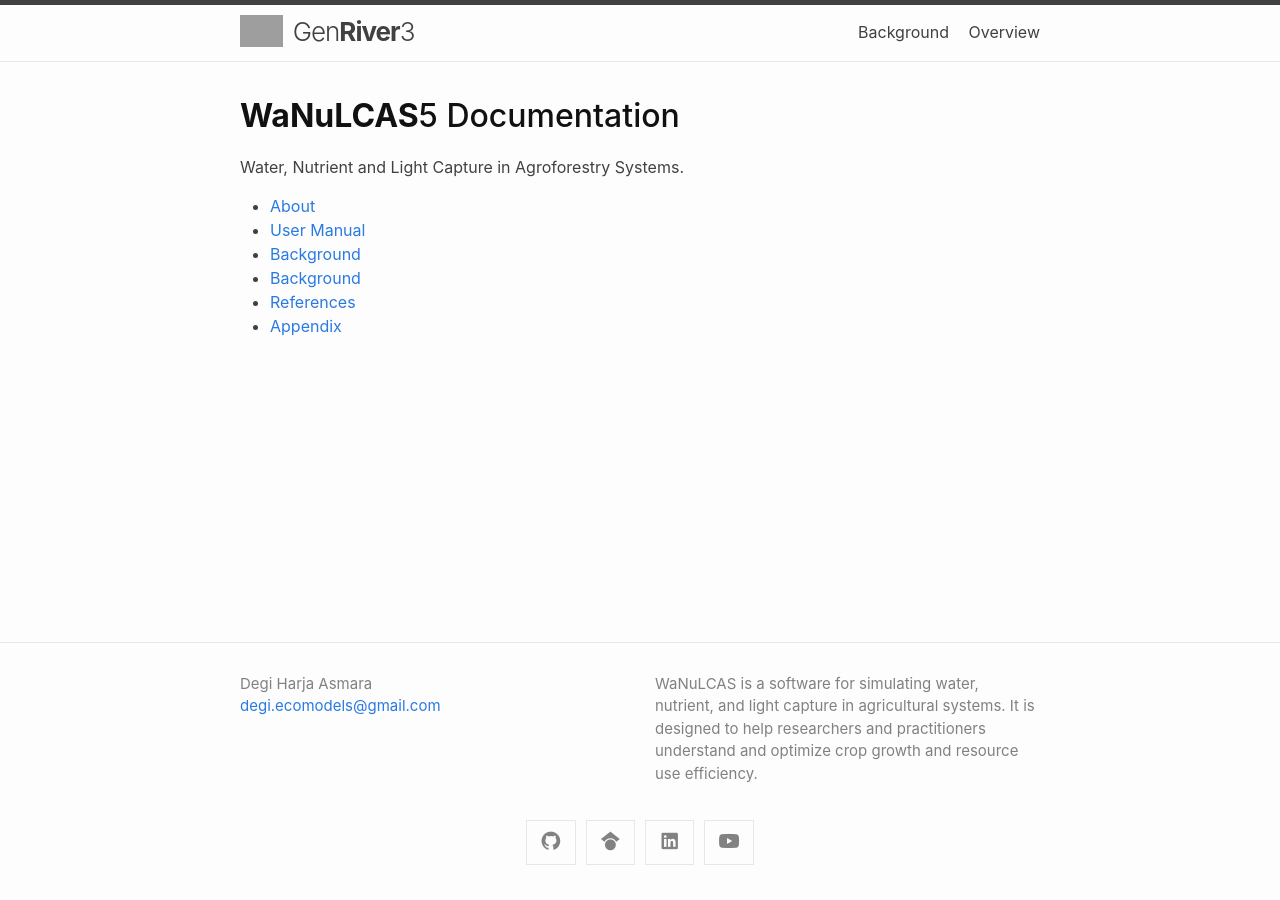
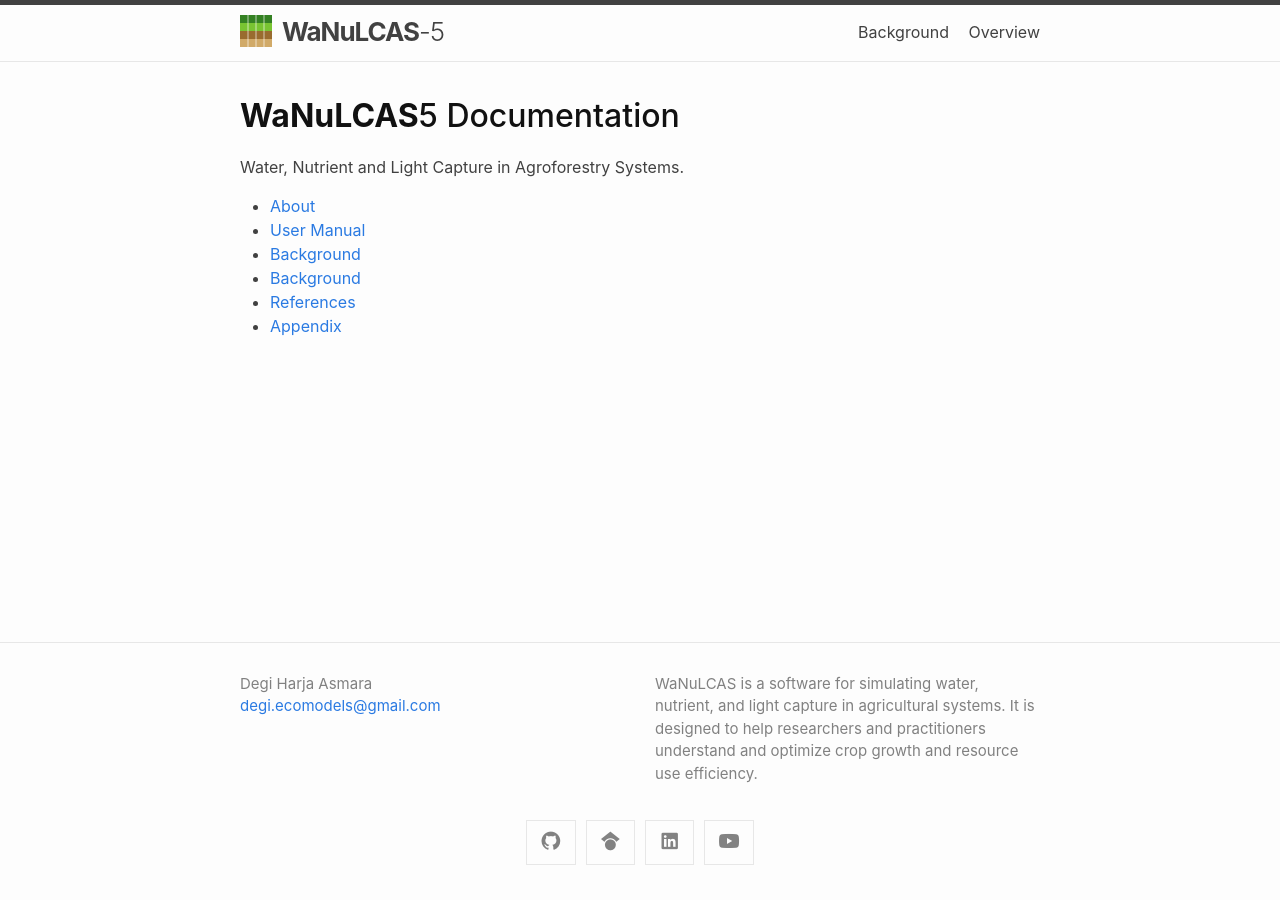
Before and after one commit to degi/wanulcas, a Jekyll site: the page built from docs/index.md, in a window 1280 px wide. Built offline with Jekyll 4.4.1, drawn with Linux system fonts in a browser that asks for light colours.

Commit message:
Update logo and site title in header.html

```diff
--- a/docs/_includes/header.html
+++ b/docs/_includes/header.html
@@ -4,8 +4,8 @@
     {%- assign default_paths = site.pages | map: "path" -%}
     {%- assign page_paths = site.minima.nav_pages | default: default_paths -%}
     {%- assign page_titles = site.pages | map: 'title' | compact %}
-    <img src="https://degi.github.io/genriver/images/genriver_logo.png" style="float:left;height:32px;margin-top:10px;margin-right:10px">
-    <a class="site-title" rel="author" href="{{ '/' | relative_url }}"> Gen<b>River</b>3</a>
+    <img src="https://github.com/degi/wanulcas/blob/main/www/images/wanulcas_logo.svg" style="float:left;height:32px;margin-top:10px;margin-right:10px">
+    <a class="site-title" rel="author" href="{{ '/' | relative_url }}"> <b>WaNuLCAS</b>-5</a>
 
     {%- unless page_titles == empty %}
       <nav class="site-nav">
```
